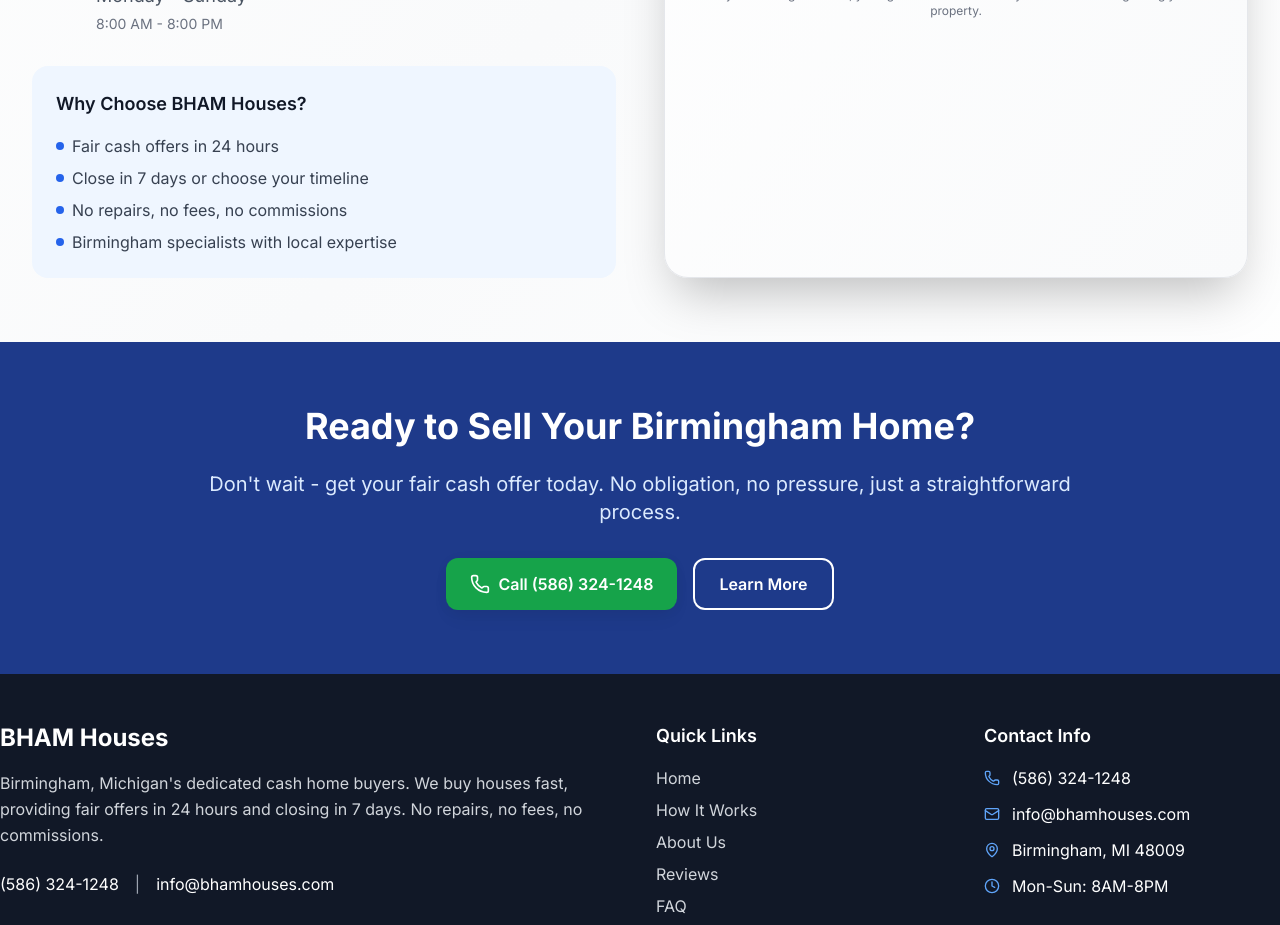
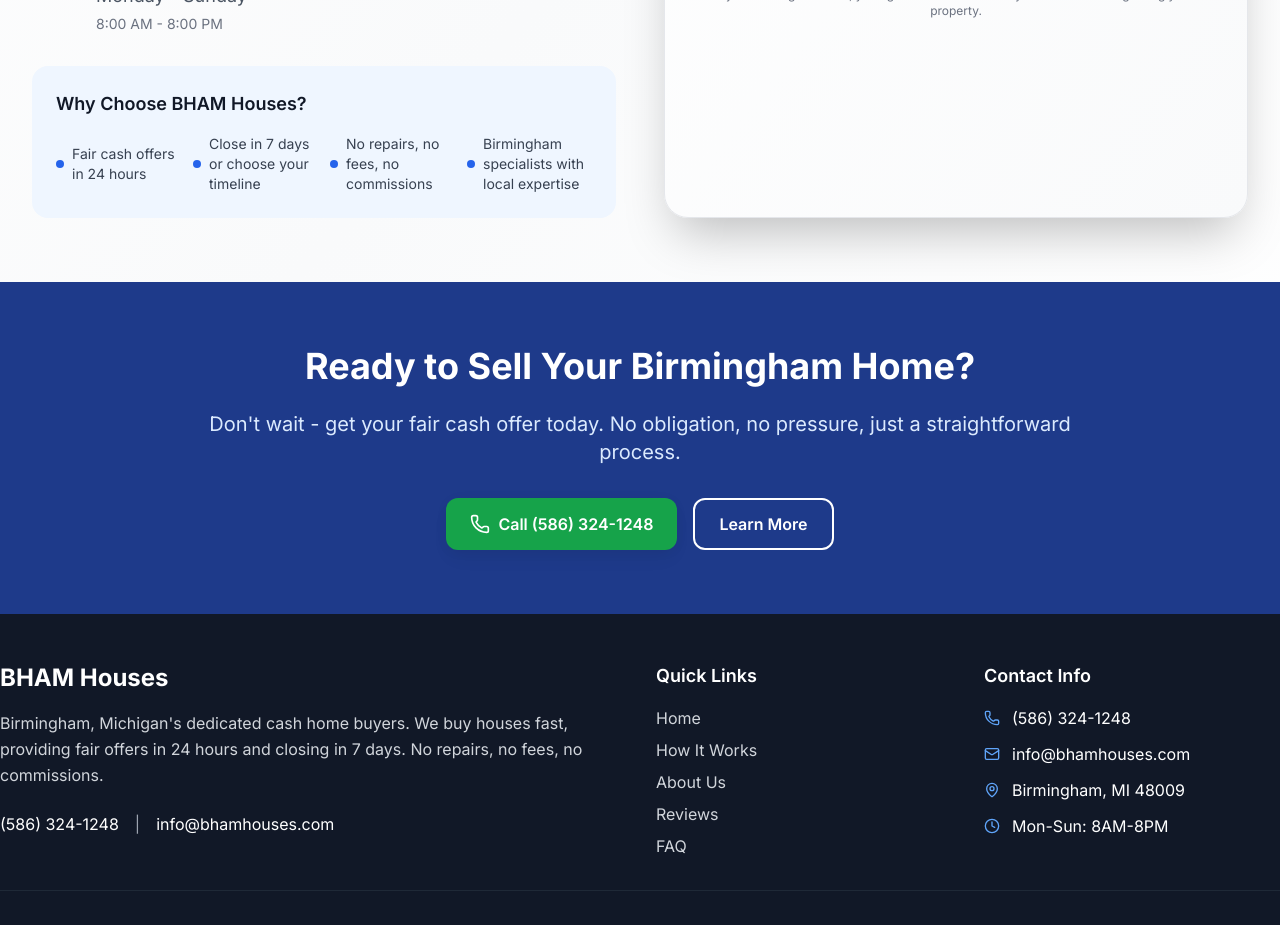
Before and after one commit to tomytomz1/bhamhouses, a Next.js app: page /contact in a window 1280 px wide. Shown: the part 920-1845 px from the top of the page. Built offline with nearby package versions, Linux system fonts and the light colour scheme; no server answers.

Commit message:
Convert Why Choose BHAM Houses section to horizontal grid layout for better space utilization

```diff
--- a/src/app/contact/page.tsx
+++ b/src/app/contact/page.tsx
@@ -92,24 +92,24 @@
               {/* Why Choose Us */}
               <div className="bg-blue-50 rounded-2xl p-6">
                 <h3 className="text-lg font-semibold text-gray-900 mb-4">Why Choose BHAM Houses?</h3>
-                <ul className="space-y-2 text-gray-700">
-                  <li className="flex items-center space-x-2">
-                    <div className="w-2 h-2 bg-blue-600 rounded-full"></div>
-                    <span>Fair cash offers in 24 hours</span>
-                  </li>
-                  <li className="flex items-center space-x-2">
-                    <div className="w-2 h-2 bg-blue-600 rounded-full"></div>
-                    <span>Close in 7 days or choose your timeline</span>
-                  </li>
-                  <li className="flex items-center space-x-2">
-                    <div className="w-2 h-2 bg-blue-600 rounded-full"></div>
-                    <span>No repairs, no fees, no commissions</span>
-                  </li>
-                  <li className="flex items-center space-x-2">
-                    <div className="w-2 h-2 bg-blue-600 rounded-full"></div>
-                    <span>Birmingham specialists with local expertise</span>
-                  </li>
-                </ul>
+                <div className="grid grid-cols-2 md:grid-cols-4 gap-3 text-gray-700">
+                  <div className="flex items-center space-x-2">
+                    <div className="w-2 h-2 bg-blue-600 rounded-full flex-shrink-0"></div>
+                    <span className="text-sm">Fair cash offers in 24 hours</span>
+                  </div>
+                  <div className="flex items-center space-x-2">
+                    <div className="w-2 h-2 bg-blue-600 rounded-full flex-shrink-0"></div>
+                    <span className="text-sm">Close in 7 days or choose your timeline</span>
+                  </div>
+                  <div className="flex items-center space-x-2">
+                    <div className="w-2 h-2 bg-blue-600 rounded-full flex-shrink-0"></div>
+                    <span className="text-sm">No repairs, no fees, no commissions</span>
+                  </div>
+                  <div className="flex items-center space-x-2">
+                    <div className="w-2 h-2 bg-blue-600 rounded-full flex-shrink-0"></div>
+                    <span className="text-sm">Birmingham specialists with local expertise</span>
+                  </div>
+                </div>
               </div>
             </div>
 
```
